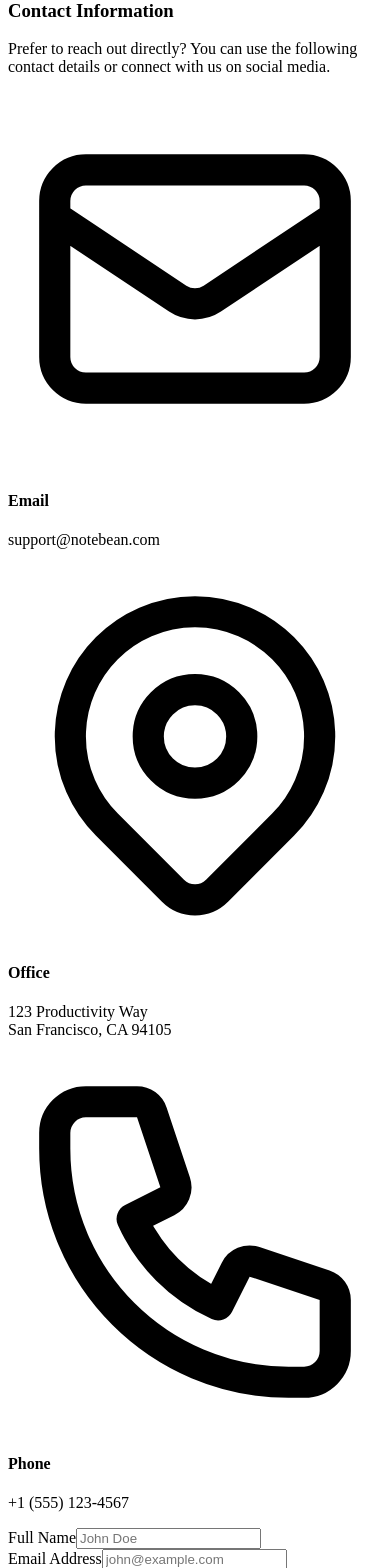
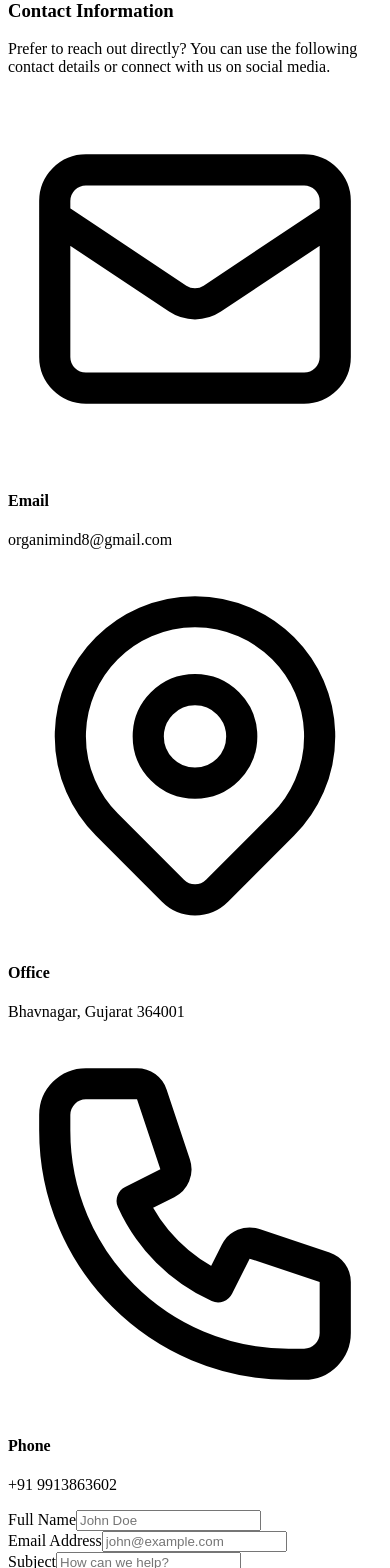
Before and after one commit to rish-b/notebean-web, a React (Vite) app: page /contact in a window 390 px wide. Shown: the part 1302-2870 px from the top of the page. Built offline with nearby package versions, Linux system fonts and the light colour scheme; the HTML template or start-up script is replaced by a standard one.

Commit message:
conact page

```diff
--- a/src/pages/ContactPage.jsx
+++ b/src/pages/ContactPage.jsx
@@ -21,8 +21,9 @@ const ContactPage = () => {
   };
 
   return (
-    <div className="container mx-auto px-6 py-16 lg:px-8 max-w-6xl pt-32">
-      <div className="text-center mb-16">
+    <div className="min-h-screen w-full bg-white">
+      <div className="container mx-auto px-8 py-16 lg:px-8 max-w-3xl pt-32">
+        <div className="text-center mb-16">
         <h1 className="text-4xl md:text-5xl font-bold text-text-primary mb-6">Get in Touch</h1>
         <p className="text-lg text-text-secondary max-w-2xl mx-auto">
           Have a question about NoteBean or need support? Our team is here to help.
@@ -30,9 +31,9 @@ const ContactPage = () => {
         </p>
       </div>
 
-      <div className="grid grid-cols-1 lg:grid-cols-2 gap-12 lg:gap-24 items-start">
+        <div className="flex flex-col md:flex-row md:items-center md:justify-center w-full gap-4">
         {/* Contact Info */}
-        <div className="space-y-8">
+          <div className="space-y-8">
           <div>
             <h3 className="text-2xl font-semibold text-text-primary mb-4">Contact Information</h3>
             <p className="text-text-secondary mb-6">
@@ -49,7 +50,7 @@ const ContactPage = () => {
               </div>
               <div>
                 <h4 className="text-lg font-medium text-text-primary">Email</h4>
-                <p className="text-text-secondary">support@notebean.com</p>
+                  <p className="text-text-secondary">organimind8@gmail.com</p>
               </div>
             </div>
 
@@ -62,7 +63,7 @@ const ContactPage = () => {
               </div>
               <div>
                 <h4 className="text-lg font-medium text-text-primary">Office</h4>
-                <p className="text-text-secondary">123 Productivity Way<br />San Francisco, CA 94105</p>
+                  <p className="text-text-secondary">Bhavnagar, Gujarat 364001</p>
               </div>
             </div>
 
@@ -74,14 +75,14 @@ const ContactPage = () => {
               </div>
               <div>
                 <h4 className="text-lg font-medium text-text-primary">Phone</h4>
-                <p className="text-text-secondary">+1 (555) 123-4567</p>
+                  <p className="text-text-secondary">+91 9913863602</p>
               </div>
             </div>
           </div>
         </div>
 
         {/* Contact Form */}
-        <div className="bg-surface rounded-2xl p-8 border border-gray-200 shadow-sm">
+          <div className="bg-gradient-to-br from-accent/80 to-accent/10 rounded-2xl p-8 shadow-md">
           <form onSubmit={handleSubmit} className="space-y-6">
             <div>
               <label htmlFor="name" className="block text-sm font-medium text-text-primary mb-2">Full Name</label>
@@ -92,7 +93,7 @@ const ContactPage = () => {
                 value={formData.name}
                 onChange={handleChange}
                 required
-                className="w-full px-4 py-3 rounded-xl border border-gray-300 focus:ring-2 focus:ring-primary/20 focus:border-primary outline-none transition-colors bg-white text-text-primary"
+                  className="w-full px-4 py-3 rounded-xl border ring-2 ring-primary/20 border-primary outline-none transition-colors bg-transparent text-text-primary placeholder:text-white"
                 placeholder="John Doe"
               />
             </div>
@@ -106,7 +107,7 @@ const ContactPage = () => {
                 value={formData.email}
                 onChange={handleChange}
                 required
-                className="w-full px-4 py-3 rounded-xl border border-gray-300 focus:ring-2 focus:ring-primary/20 focus:border-primary outline-none transition-colors bg-white text-text-primary"
+                  className="w-full px-4 py-3 rounded-xl border ring-2 ring-primary/20 border-primary outline-none transition-colors bg-transparent text-text-primary placeholder:text-white"
                 placeholder="john@example.com"
               />
             </div>
@@ -120,7 +121,7 @@ const ContactPage = () => {
                 value={formData.subject}
                 onChange={handleChange}
                 required
-                className="w-full px-4 py-3 rounded-xl border border-gray-300 focus:ring-2 focus:ring-primary/20 focus:border-primary outline-none transition-colors bg-white text-text-primary"
+                  className="w-full px-4 py-3 rounded-xl border ring-2 ring-primary/20 border-primary outline-none transition-colors bg-transparent text-text-primary placeholder:text-white"
                 placeholder="How can we help?"
               />
             </div>
@@ -134,7 +135,7 @@ const ContactPage = () => {
                 onChange={handleChange}
                 required
                 rows="4"
-                className="w-full px-4 py-3 rounded-xl border border-gray-300 focus:ring-2 focus:ring-primary/20 focus:border-primary outline-none transition-colors resize-none bg-white text-text-primary"
+                  className="w-full px-4 py-3 rounded-xl border ring-2 ring-primary/20 border-primary outline-none transition-colors bg-transparent text-text-primary placeholder:text-white"
                 placeholder="Tell us more about your inquiry..."
               ></textarea>
             </div>
@@ -149,6 +150,7 @@ const ContactPage = () => {
         </div>
       </div>
     </div>
+    </div>
   );
 };
 
```
